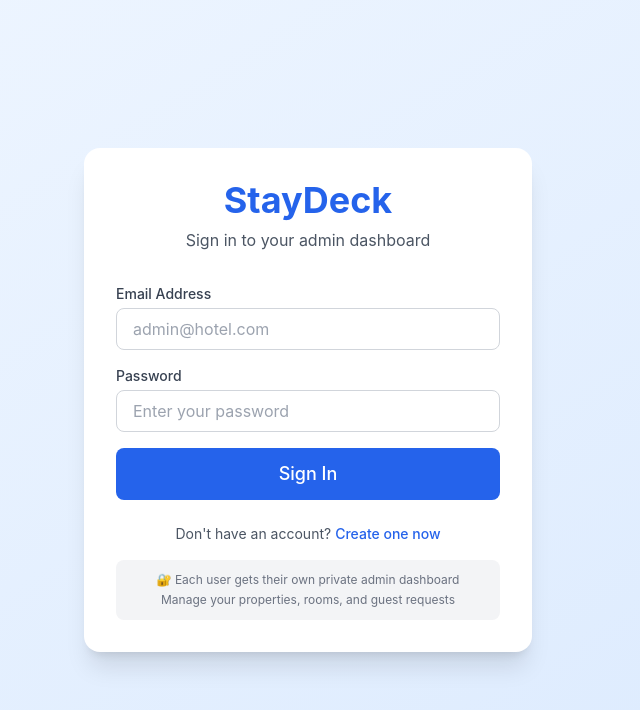
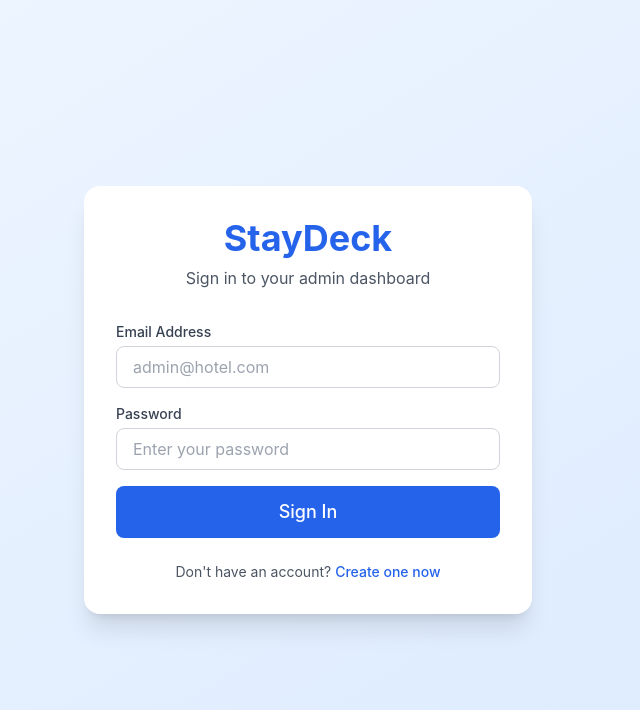
Before and after one commit to augustine08-dinu/stay-deck-frontend, a React (Vite) app: page / in a window 1280 px wide. Shown: the top 710 px of the page, without its empty margins (332-972 px from the left). Built offline with nearby package versions, Linux system fonts and the light colour scheme.

Commit message:
Update Login.jsx

```diff
--- a/src/components/auth/Login.jsx
+++ b/src/components/auth/Login.jsx
@@ -119,10 +119,7 @@ export default function Login() {
           </Link>
         </div>
 
-        <div className="mt-4 p-3 bg-gray-100 rounded-lg text-xs text-gray-500 text-center">
-          <p>🔐 Each user gets their own private admin dashboard</p>
-          <p className="mt-1">Manage your properties, rooms, and guest requests</p>
-        </div>
+
       </div>
     </div>
   );
```
